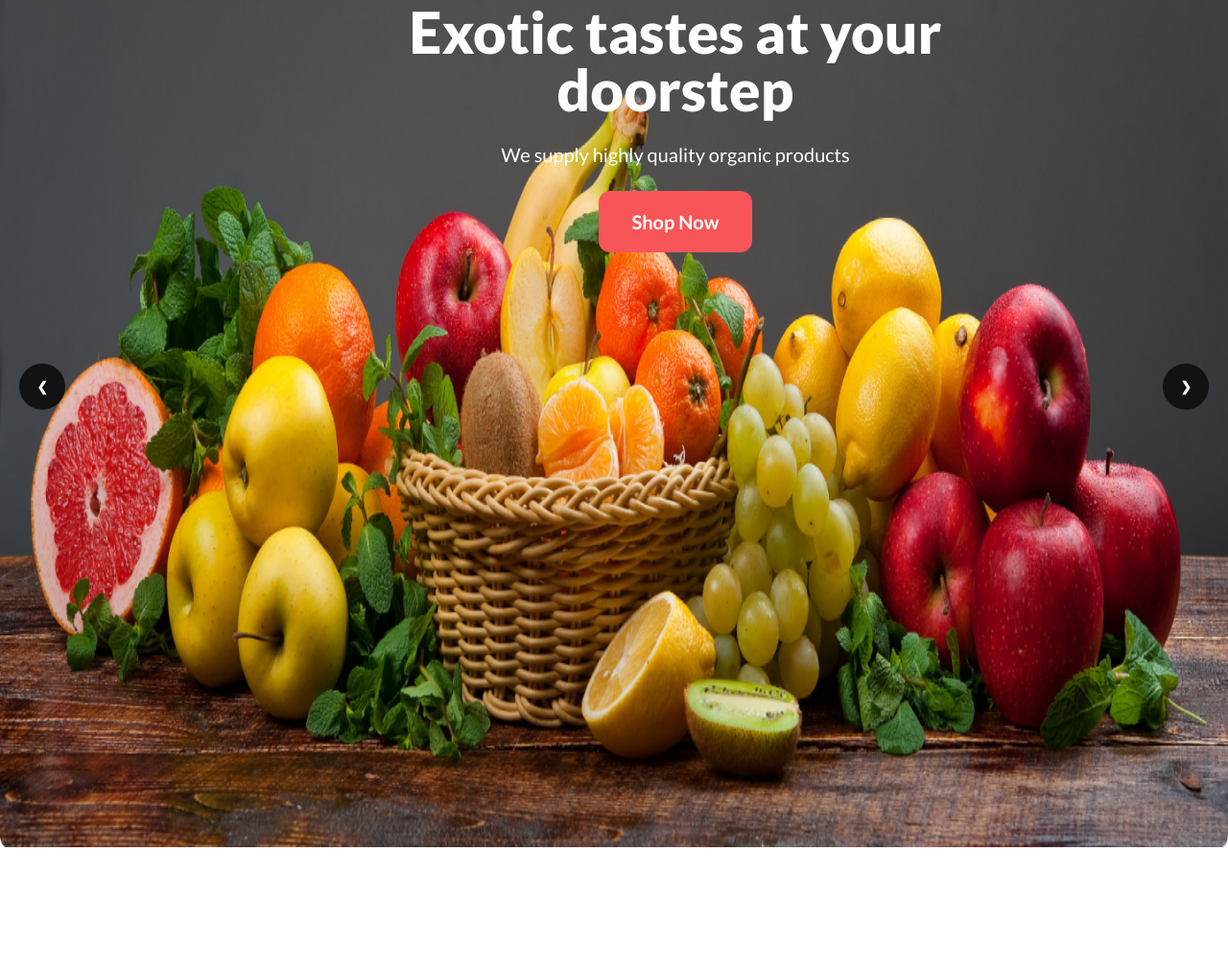
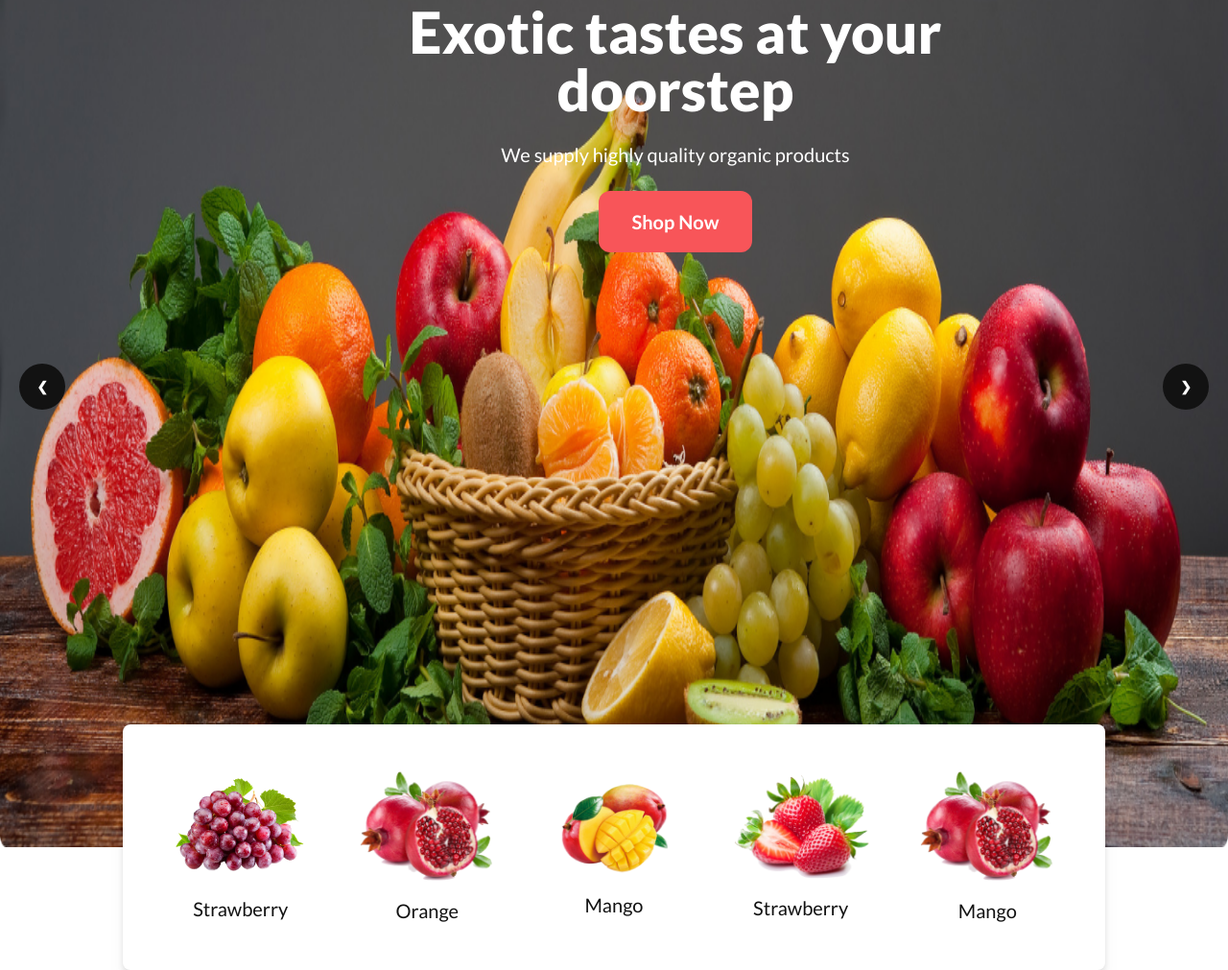
Before and after one commit to Sifat74/B8A3-fruit-brust, a plain HTML site: page index.html in a window 1280 px wide. Shown: the part 341-1352 px from the top of the page at 96% size. Before the commit the page ends 1224 px from the top, so only its background shows below. Drawn offline with nearby package versions, Linux system fonts and the light colour scheme; grey boxes are pictures that could not be loaded.

Commit message:
banner completed

```diff
--- a/index.html
+++ b/index.html
@@ -230,6 +230,30 @@
                 </div>
             </div>
         </div>
+        <!-- Banner bottom -->
+        <div
+            class="md:flex hidden justify-evenly items-center md:w-[600px] xl:w-[80%] md:h-36 md:-mt-12 xl:h-64 bg-white mx-auto xl:-mt-32 z-20 rounded-lg drop-shadow-lg">
+            <div class="flex flex-col items-center gap-4">
+                <img class="md:w-24 xl:w-36 h-auto" src="images/fruit1.png">
+                <p class="text-secondary-color text-xl font-medium">Strawberry</p>
+            </div>
+            <div class="flex flex-col items-center gap-4">
+                <img class="md:w-24 xl:w-36 h-auto" src="images/fruit5.png">
+                <p class="text-secondary-color text-xl font-medium">Orange</p>
+            </div>
+            <div class="flex flex-col items-center gap-4">
+                <img class="md:w-24 xl:w-36 h-auto" src="images/fruit3.png">
+                <p class="text-secondary-color text-xl font-medium">Mango</p>
+            </div>
+            <div class="flex flex-col items-center gap-4">
+                <img class="md:w-24 xl:w-36 h-auto" src="images/fruit4.png">
+                <p class="text-secondary-color text-xl font-medium">Strawberry</p>
+            </div>
+            <div class="flex flex-col items-center gap-4">
+                <img class="md:w-24 xl:w-36 h-auto" src="images/fruit5.png">
+                <p class="text-secondary-color text-xl font-medium">Mango</p>
+            </div>
+        </div>
     </header>
     <!-- Main section started -->
     <main class="container m-auto">
```
